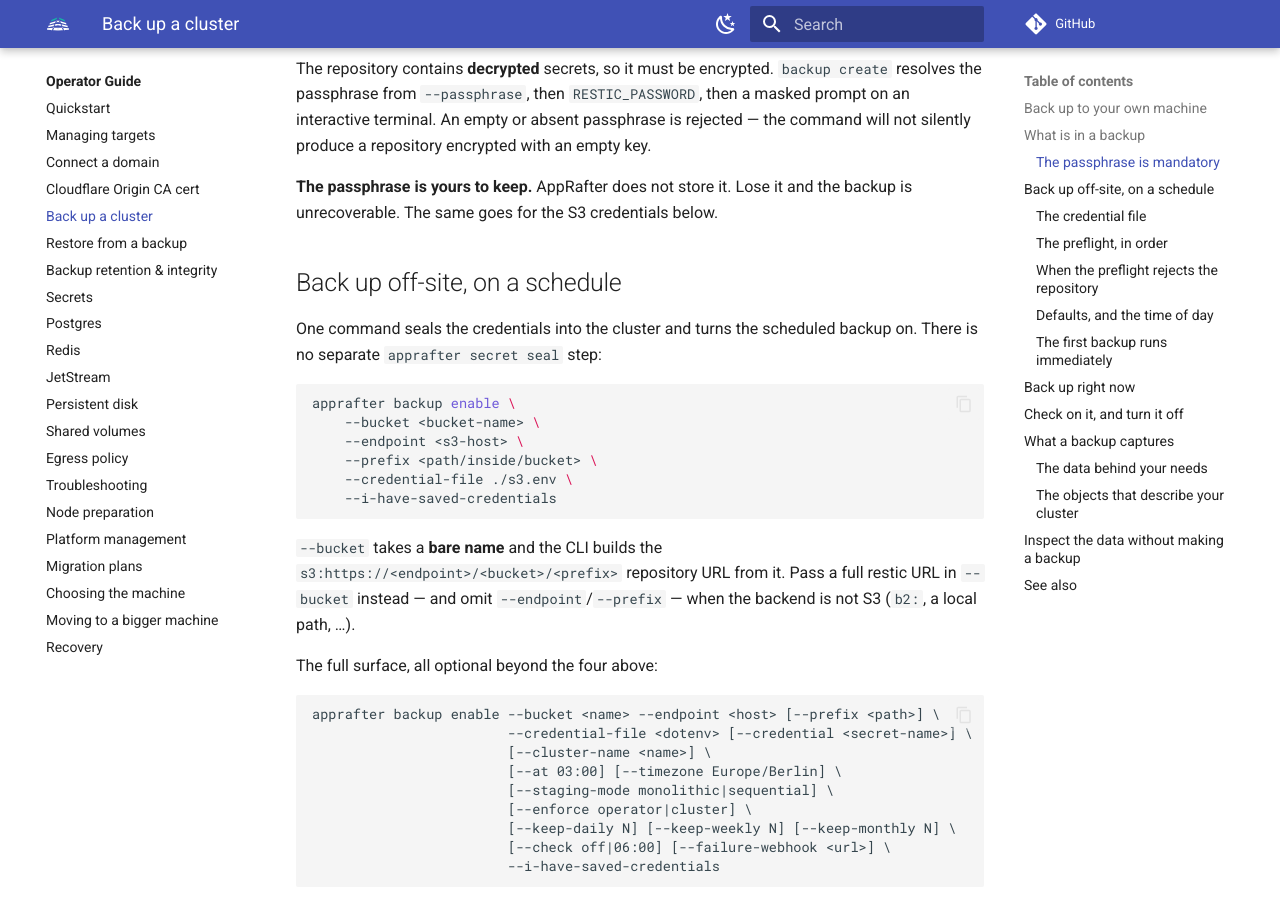
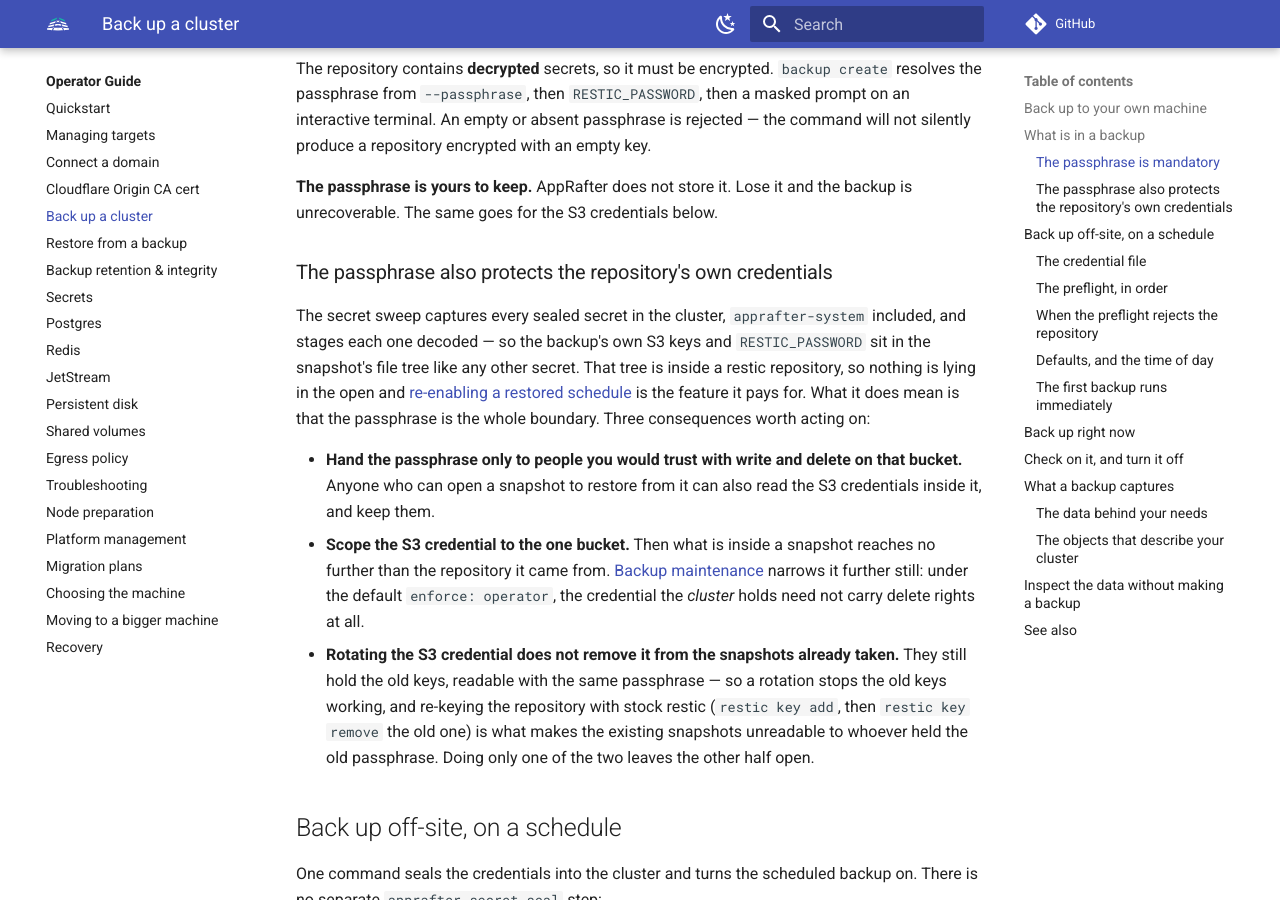
Before and after one commit to AppRafter/apprafter, an MkDocs documentation site: the page built from docs/operator-guide/backup-restore.md, in a window 1280 px wide and 900 px high, scrolled down 2135 px. Built offline with MkDocs 1.6.1 and Material for MkDocs 9.7.7, drawn with Linux system fonts in a browser that asks for light colours; comment, search, counter and statistics services are not loaded; some of the changed text lies outside the part shown.

Commit message:
docs(backup): the repository's own credentials ride inside it
B1. The secret sweep takes `apprafter-system` like every other
namespace and stages what it captures decoded, so the backup's S3 keys
and `RESTIC_PASSWORD` are files in the snapshot's tree. That is not
material in the open — the tree is inside a restic repository — and the
sweep is not a defect to fix: excluding `spec.backup.credentialRef`
would break the schedule pick-up in exactly the two restores where
inheriting it is wanted.

So it is documented instead, as a bounded property with three things to
act on: give the passphrase only to people you would trust with write
and delete on the bucket, scope the S3 credential to that one bucket,
and know that rotating the credential does not remove it from snapshots
already taken — a restic re-key is what closes the other half. The
maintenance page's confidentiality caveat gains the mirror direction.

Co-Authored-By: Claude Opus 5 (1M context) <noreply@anthropic.com>
Claude-Session: https://claude.ai/code/session_012JpFJ8rpnUueTT2L9qZqA6

```diff
--- a/docs/operator-guide/backup-restore.md
+++ b/docs/operator-guide/backup-restore.md
@@ -114,6 +114,31 @@ repository encrypted with an empty key.
 
 **The passphrase is yours to keep.** AppRafter does not store it. Lose it and
 the backup is unrecoverable. The same goes for the S3 credentials below.
+
+### The passphrase also protects the repository's own credentials
+
+The secret sweep captures every sealed secret in the cluster, `apprafter-system`
+included, and stages each one decoded — so the backup's own S3 keys and
+`RESTIC_PASSWORD` sit in the snapshot's file tree like any other secret. That
+tree is inside a restic repository, so nothing is lying in the open and
+[re-enabling a restored schedule](restore.md) is the feature it pays for. What
+it does mean is that the passphrase is the whole boundary. Three consequences
+worth acting on:
+
+- **Hand the passphrase only to people you would trust with write and delete on
+  that bucket.** Anyone who can open a snapshot to restore from it can also read
+  the S3 credentials inside it, and keep them.
+- **Scope the S3 credential to the one bucket.** Then what is inside a snapshot
+  reaches no further than the repository it came from. [Backup
+  maintenance](backup-maintenance.md) narrows it further still: under the
+  default `enforce: operator`, the credential the *cluster* holds need not carry
+  delete rights at all.
+- **Rotating the S3 credential does not remove it from the snapshots already
+  taken.** They still hold the old keys, readable with the same passphrase — so
+  a rotation stops the old keys working, and re-keying the repository with stock
+  restic (`restic key add`, then `restic key remove` the old one) is what makes
+  the existing snapshots unreadable to whoever held the old passphrase. Doing
+  only one of the two leaves the other half open.
 
 ## Back up off-site, on a schedule
 
@@ -408,9 +433,11 @@ discrimination that keeps a restore from clobbering the target's own bootstrap:
 
   One consequence worth stating: the backup credential itself
   (`apprafter-backup-s3`) is a sealed secret, so it travels in the
-  repository too. The repository is encrypted, and this changes nothing about
-  who can read it — but it does mean a restore hands the new cluster the
-  credentials of the repository it came from.
+  repository too — which is what lets a restore hand the new cluster the
+  configuration of the repository it came from, schedule included. It also
+  means the repository's own S3 keys are inside it; the passphrase is what
+  keeps them there, and [what that costs](#the-passphrase-also-protects-the-repositorys-own-credentials)
+  is worth reading before you share it.
 - **`SourceCredential` material** lives in `apprafter-system`, **outside** the
   app-namespace set, so the app-ns sweep misses it. The backup instead
   follows each `SourceCredential`'s `spec.git.backend.sealedSecretRef` and
```
Also changed, not shown: docs/operator-guide/backup-maintenance.md (+7 -0 lines).
